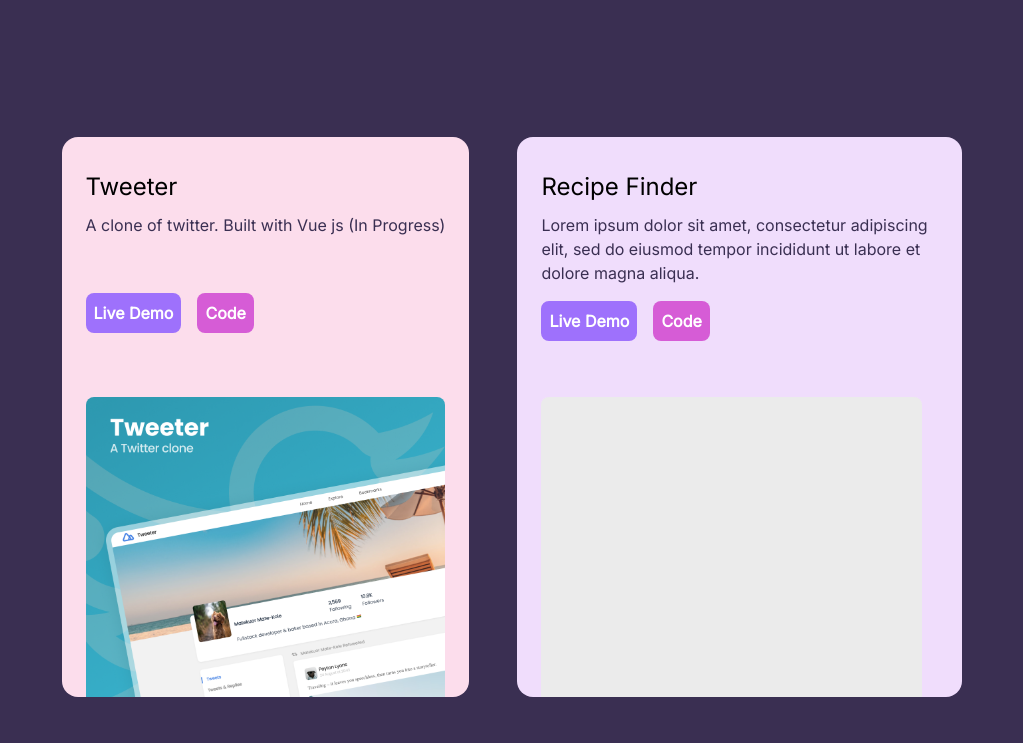
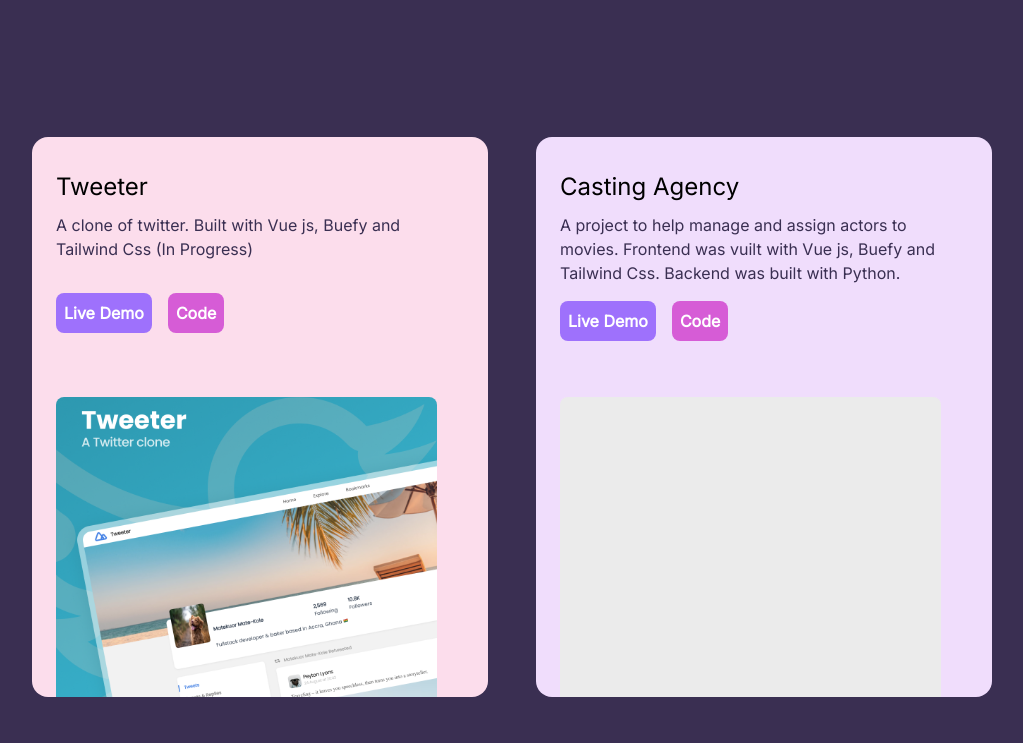
Before and after one commit to Tekuor/portfolio, a Vue app: page / in a window 1280 px wide. Shown: the part 2500-3243 px from the top of the page, without its empty margins (128-1151 px from the left). Built offline with nearby package versions, Linux system fonts and the light colour scheme; what vue-js-modal would draw is missing.

Commit message:
Added projects

```diff
--- a/src/components/Projects.vue
+++ b/src/components/Projects.vue
@@ -3,12 +3,13 @@
     <div class="md:w-3/4 w-full">
       <div class="flex lg:flex-row flex-col justify-center">
         <div
-          class="project-card lg:mr-12 lg:mb-0 mb-10"
+          class="project-card lg:mr-12 lg:mb-0 mb-10 w-full"
           style="background: #fcddec;"
         >
           <h4 class="project-heading mx-6 mt-8">Tweeter</h4>
           <p class="mt-2 mx-6 project-text h-16">
-            A clone of twitter. Built with Vue js (In Progress)
+            A clone of twitter. Built with Vue js, Buefy and Tailwind Css (In
+            Progress)
           </p>
           <div class="flex flex-row mx-6 mt-4">
             <a
@@ -34,22 +35,23 @@
           ></div>
         </div>
 
-        <div class="project-card" style="background: #F0DDFC;">
-          <h4 class="project-heading mx-6 mt-8">Recipe Finder</h4>
+        <div class="project-card w-full" style="background: #F0DDFC;">
+          <h4 class="project-heading mx-6 mt-8">Casting Agency</h4>
           <p class="mt-2 mx-6 project-text">
-            Lorem ipsum dolor sit amet, consectetur adipiscing elit, sed do
-            eiusmod tempor incididunt ut labore et dolore magna aliqua.
+            A project to help manage and assign actors to movies. Frontend was
+            vuilt with Vue js, Buefy and Tailwind Css. Backend was built with
+            Python.
           </p>
           <div class="flex flex-row mx-6 mt-4">
             <a
-              href="https://unsplash-g.herokuapp.com/"
+              href="https://casting-agency21.herokuapp.com/"
               class="project-button p-2 cursor-pointer"
               style="background:#9e71fc"
               target="_blank"
               >Live Demo</a
             >
             <a
-              href="https://github.com/Tekuor/unsplash"
+              href="https://github.com/Tekuor/capstone#casting-agency"
               class="project-button p-2 ml-4 cursor-pointer"
               style="background: #D65CD6"
               target="_blank"
@@ -73,8 +75,10 @@
           </p>
           <div class="flex flex-row mx-6 mt-4">
             <a
+              href="https://investmentcalculator.netlify.app/"
               class="project-button p-2 cursor-pointer"
               style="background:#9e71fc"
+              target="_blank"
               >Live Demo</a
             >
             <a
@@ -118,7 +122,7 @@
 
 <style>
 .project-card {
-  max-width: 445px;
+  /* max-width: 445px; */
   min-height: 559px;
   border-radius: 16px;
 }
```
